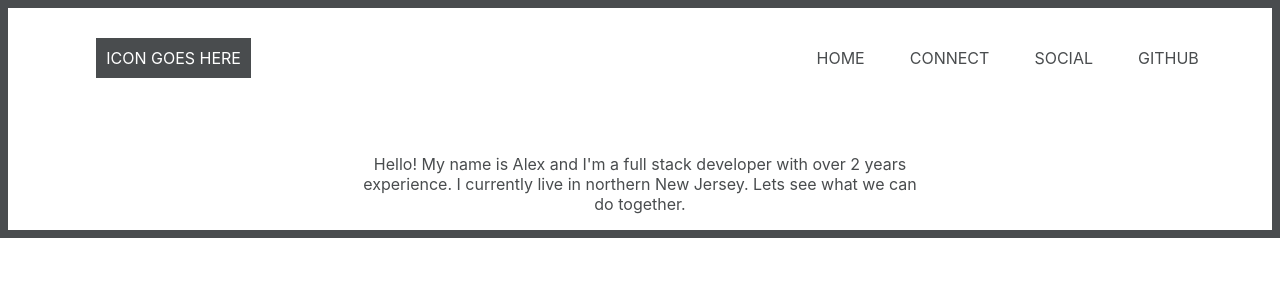
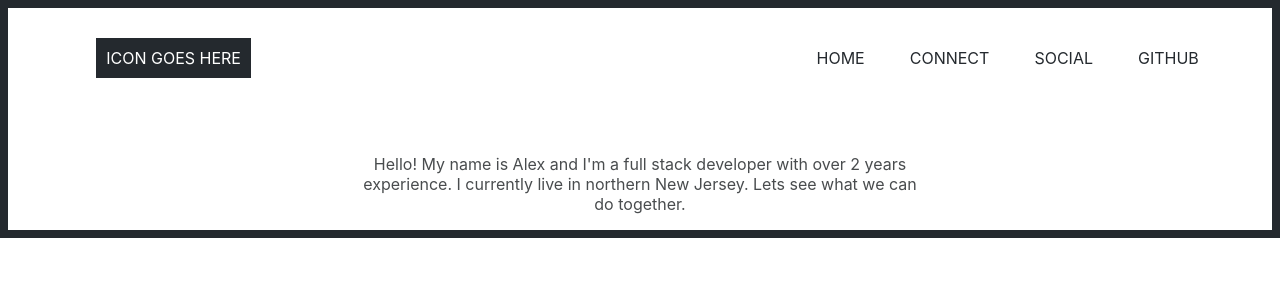
Before and after one commit to evangeloua/Website, a React (Create React App) app: page / in a window 1280 px wide. Shown: the top 300 px of the page. Built offline with nearby package versions, Linux system fonts and the light colour scheme.

Commit message:
changing gey outline color

```diff
--- a/src/App.css
+++ b/src/App.css
@@ -1,16 +1,4 @@
 .App {
     height: 100%;
-    min-height: 100%;
-    overflow: auto;
-    border: 8px solid #494c4e;
+    border: 8px solid #24292e;
 }
-
-.active {
-    background-color: #494c4e !important;
-    color: white !important;
-    transition: 0.3s;
-}
-
-.active:hover {
-    text-decoration: none !important;
-}
--- a/src/components/HeaderContainer.css
+++ b/src/components/HeaderContainer.css
@@ -8,7 +8,7 @@
     float: right;
     margin-left: 25px;
     padding: 10px;
-    color: #494c4e  ;
+    color: #24292e  ;
     text-decoration: none;
     text-transform: uppercase;
     transition: 0.3s;
@@ -31,3 +31,13 @@
 .navLinkRight:hover {
     text-decoration: underline;
 }
+
+.active {
+    background-color: #24292e !important;
+    color: white !important;
+    transition: 0.3s;
+}
+
+.active:hover {
+    text-decoration: none !important;
+}
```
